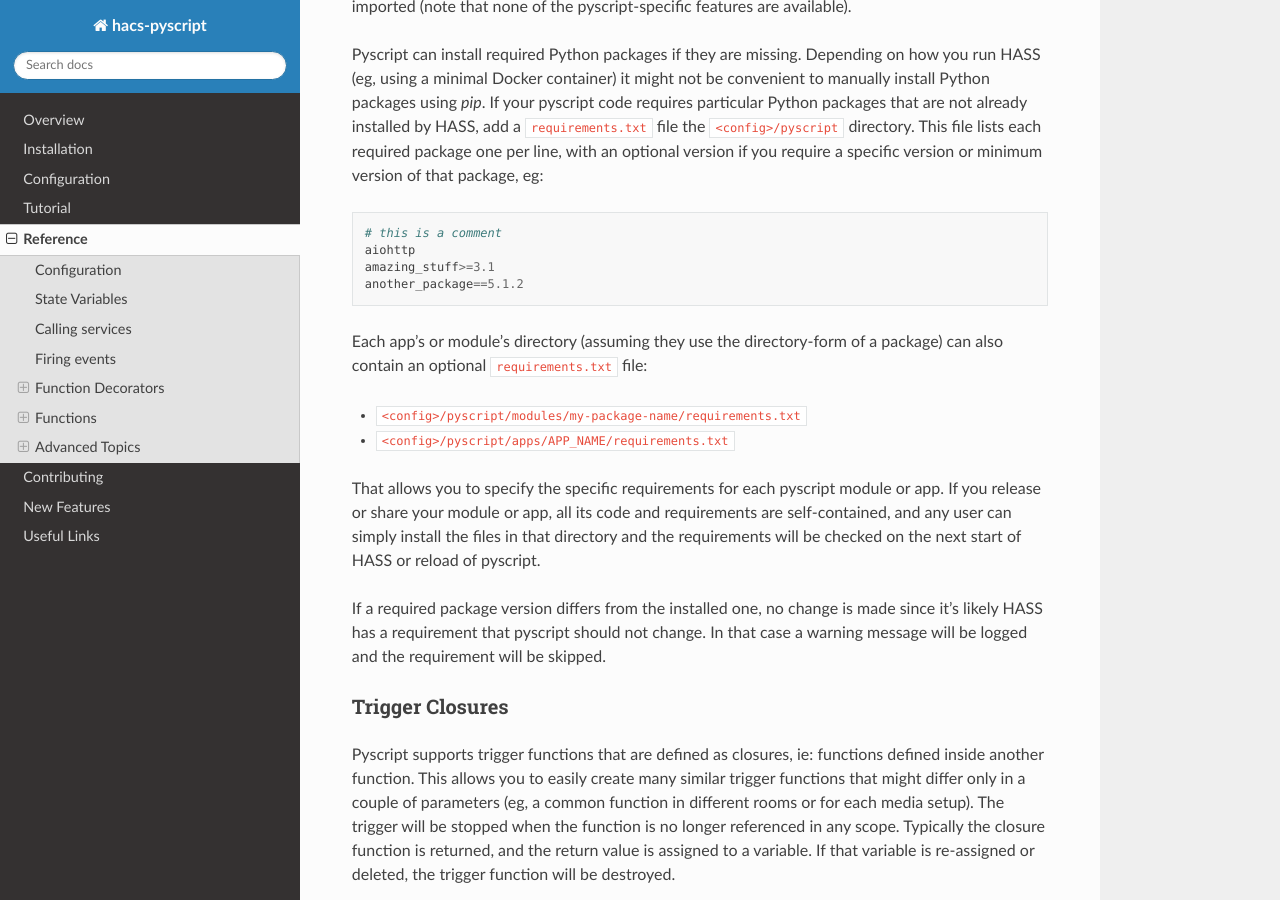
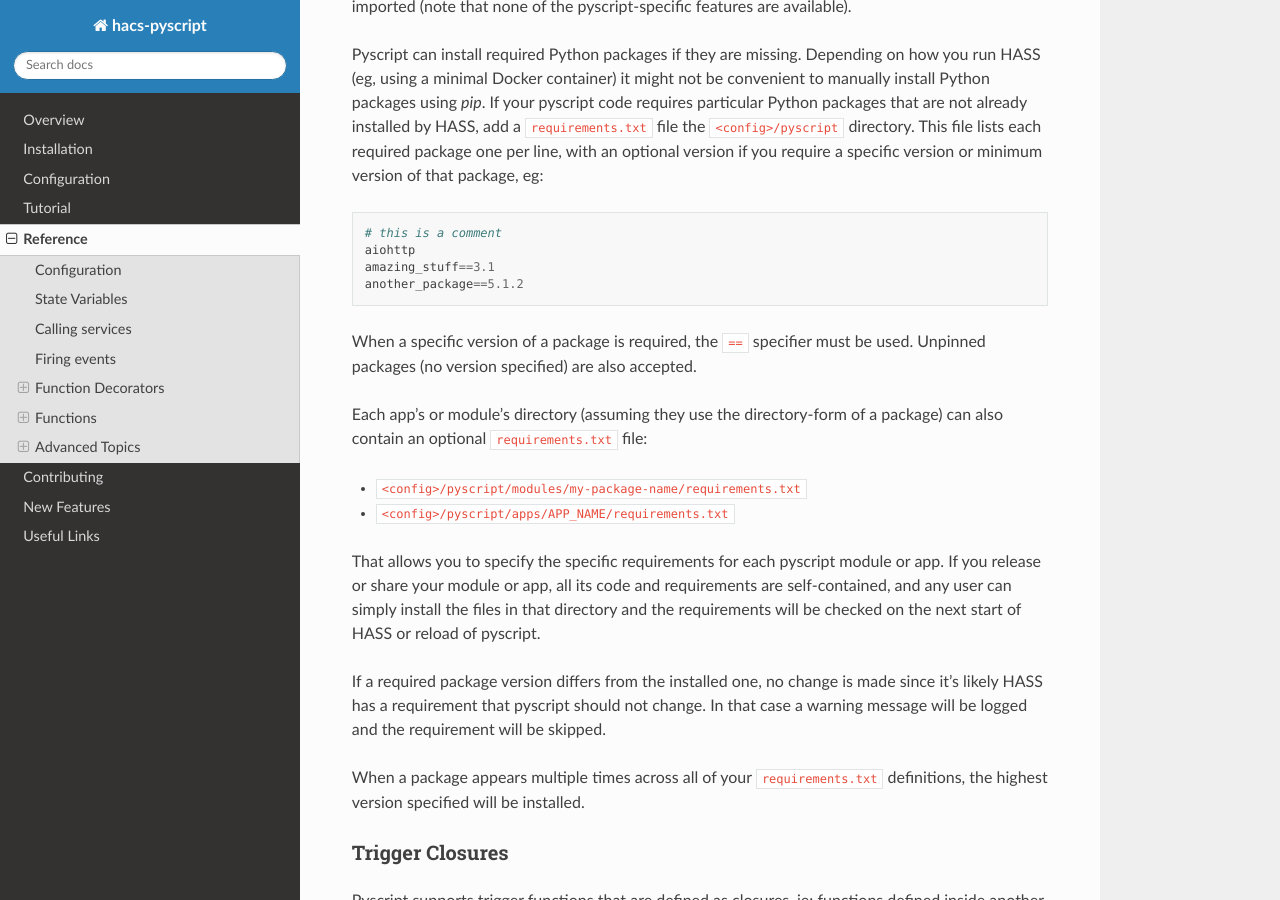
Before and after one commit to custom-components/pyscript, a Sphinx documentation site: the page built from docs/reference.rst, in a window 1280 px wide and 900 px high, scrolled down 23771 px. Built offline with Sphinx 7.4.7 and the Read the Docs theme 2.0.0, drawn with Linux system fonts in a browser that asks for light colours.

Commit message:
update docs

```diff
--- a/docs/new_features.rst
+++ b/docs/new_features.rst
@@ -37,7 +37,8 @@ The new features since 0.32 in master include:
   @dlashua (#50, #62).
 - Required Python packages can be specified in ``requirements.txt`` files at the top-level pyscript
   directory, and each module's or app's directory. Those files are read and any missing packages are
-  installed on HASS startup and pyscript reload. Contributed by @raman325 (#66, #68, #69).
+  installed on HASS startup and pyscript reload. If a specific version of a package is needed, it must be
+  pinned using the format 'package_name==version'. Contributed by @raman325 (#66, #68, #69, #70, #78).
 - State variable attributes can be set by direct assignment, eg: ``DOMAIN.name.attr = value``. A
   equivalent new function ``state.setattr()`` allows a specific attribute to be set.
 - The ``state.get_attr()`` function has been renamed ``state.getattr()``. The old function is
--- a/docs/reference.rst
+++ b/docs/reference.rst
@@ -1090,8 +1090,11 @@ version of that package, eg:
 
    # this is a comment
    aiohttp
-   amazing_stuff>=3.1
+   amazing_stuff==3.1
    another_package==5.1.2
+
+When a specific version of a package is required, the ``==`` specifier must be used. Unpinned packages
+(no version specified) are also accepted.
 
 Each app's or module's directory (assuming they use the directory-form of a package) can also
 contain an optional ``requirements.txt`` file:
@@ -1107,6 +1110,9 @@ start of HASS or reload of pyscript.
 If a required package version differs from the installed one, no change is made since it's likely
 HASS has a requirement that pyscript should not change. In that case a warning message will be
 logged and the requirement will be skipped.
+
+When a package appears multiple times across all of your ``requirements.txt`` definitions, the
+highest version specified will be installed.
 
 Trigger Closures
 ^^^^^^^^^^^^^^^^
```
